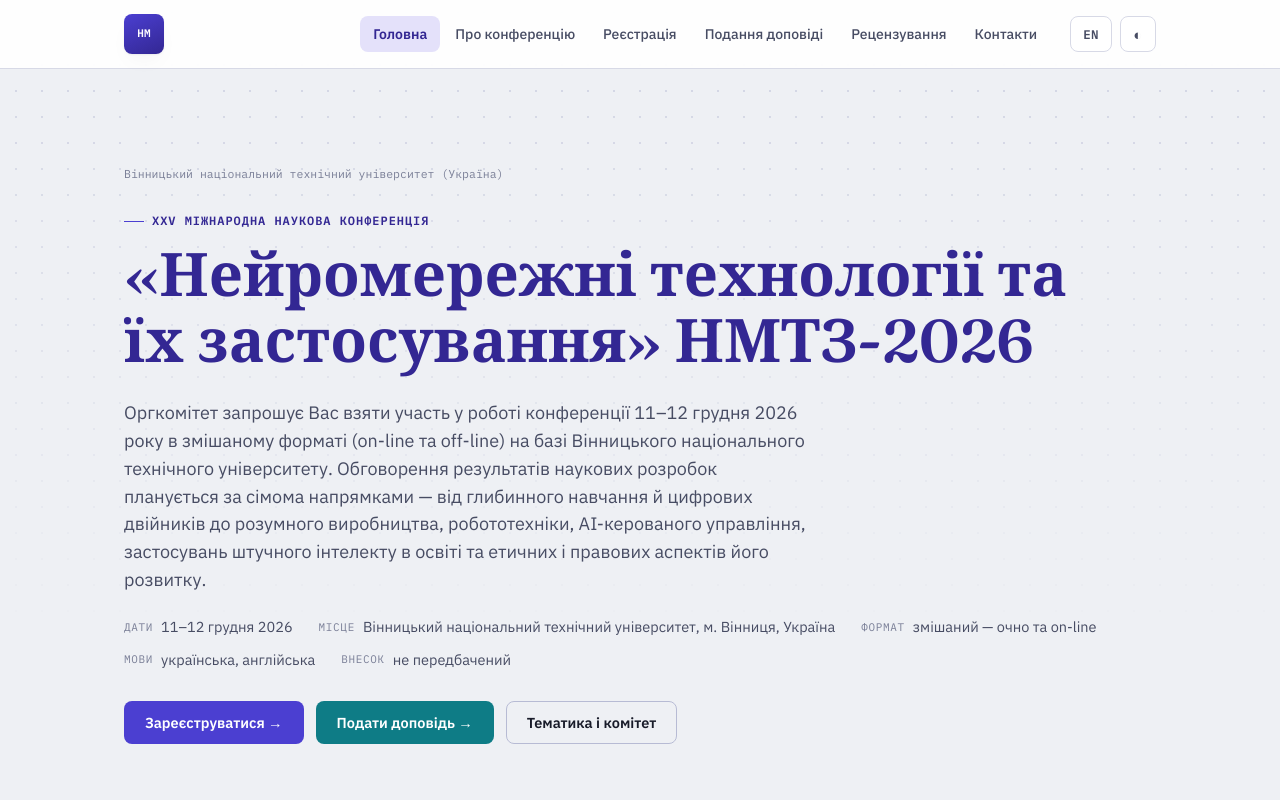
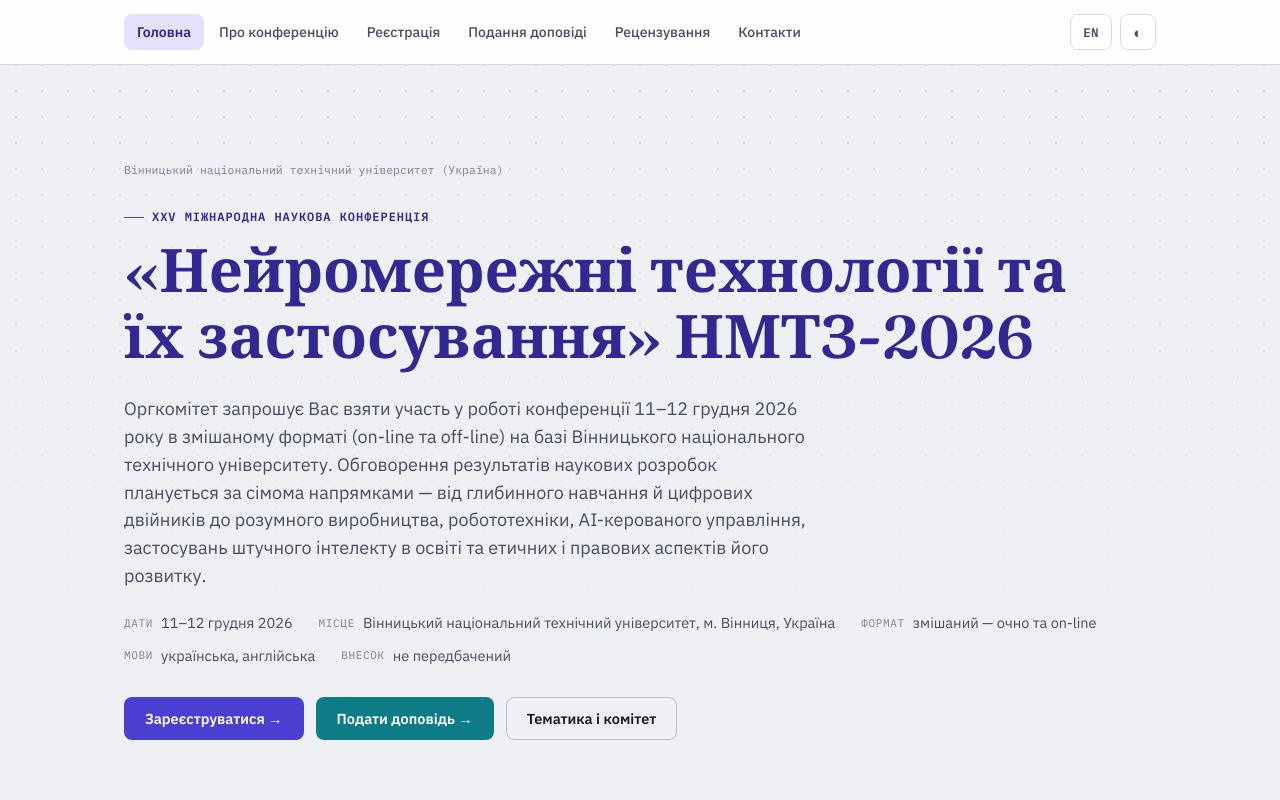
Before and after one commit to adshi-portal/NNTA-2026, a plain HTML site: page index.html in a window 1280 px wide. Shown: the top 800 px of the page. Drawn offline with Linux system fonts and the light colour scheme.

Commit message:
Remove brand section from header
Removed brand section and related styles from header.

```diff
--- a/index.html
+++ b/index.html
@@ -103,14 +103,6 @@
     display:flex; align-items:center; justify-content:space-between; gap:20px;
     padding:14px 24px; max-width:1080px; margin:0 auto;
   }
-  .brand{display:flex; align-items:center; gap:12px; margin-right:auto; text-decoration:none;}
-  .brand-mark{
-    width:40px; height:40px; border-radius:8px;
-    background:linear-gradient(155deg, var(--accent), var(--accent-ink));
-    color:#fff; display:flex; align-items:center; justify-content:center;
-    font-family:var(--font-mono); font-weight:600; font-size:11px; letter-spacing:.01em;
-    flex:none; box-shadow:var(--shadow);
-  }
   nav.tabs{display:flex; gap:2px; flex-wrap:wrap;}
   nav.tabs button{
     border:1px solid transparent; background:transparent; color:var(--ink-soft);
@@ -310,9 +302,6 @@
 
 <header class="site">
   <div class="head-row">
-    <div class="brand">
-      <span class="brand-mark">НМ</span>
-    </div>
     <nav class="tabs" id="mainNav" aria-label="Розділи сайту">
       <button type="button" data-nav="home"></button>
       <button type="button" data-nav="about"></button>
```
